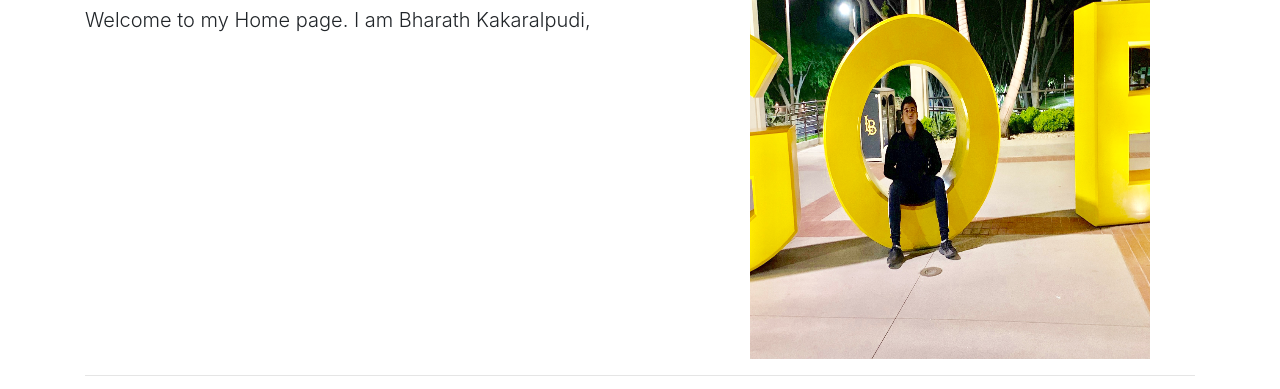
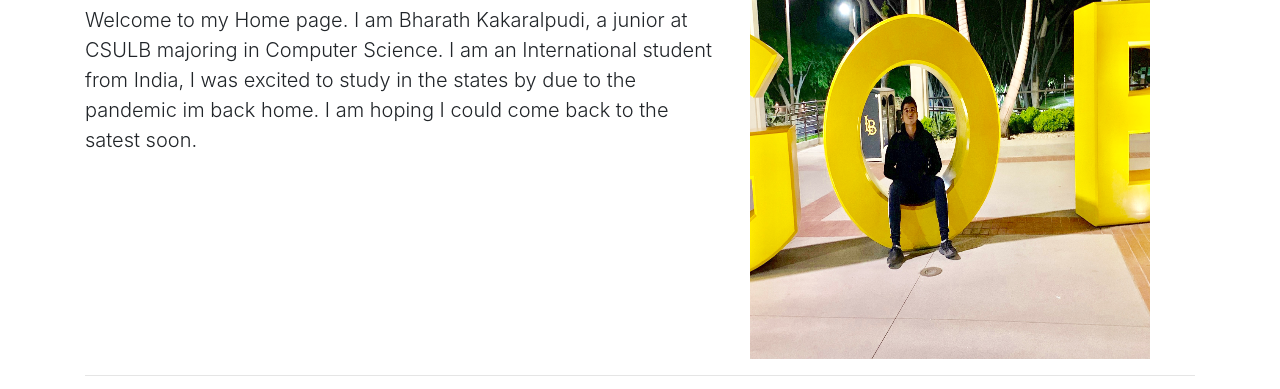
Before and after one commit to Bharath2k/bootstrap1, a plain HTML site: page index.html in a window 1280 px wide. Shown: the part 340-729 px from the top of the page. Drawn offline with nearby package versions, Linux system fonts and the light colour scheme.

Commit message:
Update index.html

```diff
--- a/index.html
+++ b/index.html
@@ -29,7 +29,7 @@
     <div class="row featurette">
       <div class="col-md-7">
         <h2 class="featurette-heading">A LITTLE ABOUT <span class="text-muted">ME.</span></h2>
-        <p class="lead">Welcome to my Home page. I am Bharath Kakaralpudi,  </p>
+        <p class="lead">Welcome to my Home page. I am Bharath Kakaralpudi, a junior at CSULB majoring in Computer Science. I am an International student from India, I was excited to study in the states by due to the pandemic im back home. I am hoping I could come back to the satest soon.</p>    </p>
       </div>
       <div class="col-md-5">
         <img src="3CD89E8D-CAEF-4BEE-9A89-3DF009973597_1_201_a.jpeg" alt="Roni Allen" width="400" height="400">
```
